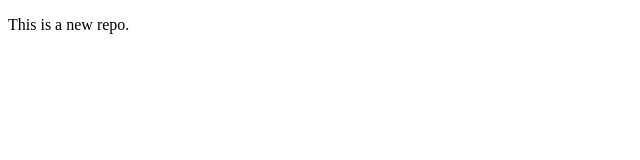
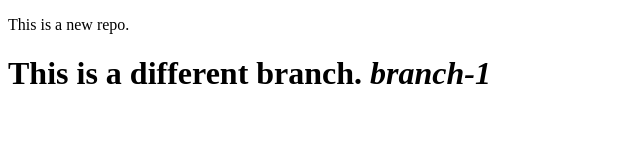
Before and after one commit to SahilKapadia31/localrepo, a plain HTML site: page index.html in a window 1280 px wide. Shown: the whole page, without its empty margins (0-640 px from the left). Drawn offline with Linux system fonts and the light colour scheme.

Commit message:
Add new feature in branch-1

```diff
--- a/index.html
+++ b/index.html
@@ -7,5 +7,6 @@
 </head>
 <body>
     <p>This is a new repo.</p>
+    <h1>This is a different branch. <i>branch-1</i></h1>
 </body>
 </html>
```
